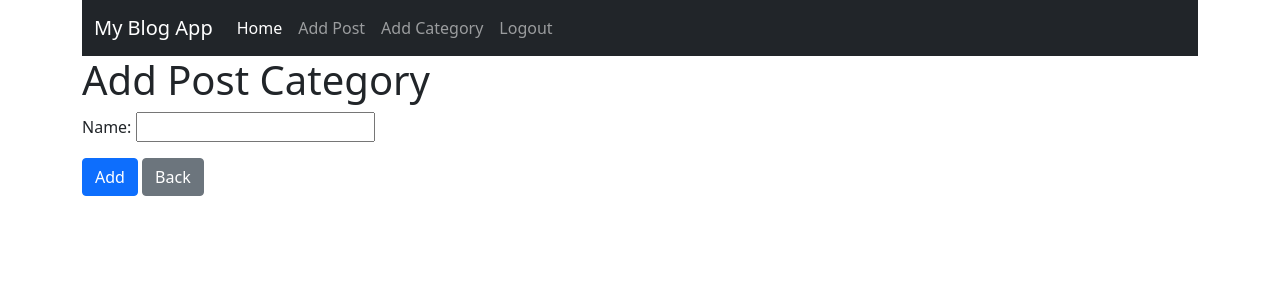
After one commit to Gaurav41/django_blog, a Django app: page /add_category/ in a window 1280 px wide. The commit adds this page. Shown: the top 300 px of the page. Run offline with Django 3.2, Linux system fonts and the light colour scheme; a user stored in the database is signed in.

Commit message:
post categories added

```diff
--- a/Blog/blogapp/forms.py
+++ b/Blog/blogapp/forms.py
@@ -1,17 +1,30 @@
 from django import forms
 from django.db.models import fields
 from django.forms import widgets
-from .models import Post
+from .models import Post,Category
+
+# choices = [('coding','coding'),('lifestyle','lifestyle'),('sport','sport'),('health','health'),]
+choices = Category.objects.all().values_list('name','name')
+print(choices)
+choices_list=[]
+
+for item in choices:
+    choices_list.append(item)
+print(choices_list)
+
+
 
 class PostForm(forms.ModelForm):
     class Meta:
         model = Post
-        fields = "__all__"
+        fields = ['title','author','category','body']
 
         widgets={
             'title' : forms.TextInput(attrs={'class':'form-control'}),
             'author' : forms.Select(attrs={'class':'form-control'}),
-            'body' : forms.Textarea(attrs={'class':'form-control'})
+            # 'category':forms.Select(choices=choices,attrs={'class':'form-control'}),
+            'category':forms.Select(choices=choices_list,attrs={'class':'form-control'}),
+            'body' : forms.Textarea(attrs={'class':'form-control'}),
         }
 
 class EditForm(forms.ModelForm):
--- a/Blog/blogapp/models.py
+++ b/Blog/blogapp/models.py
@@ -10,9 +10,23 @@ class Post(models.Model):
     body = models.TextField()
     # publised_date = models.DateTimeField(auto_now_add=True)
     publish_date = models.DateField(auto_now_add=True)
+    category = models.CharField(max_length=100)
 
     def __str__(self):
         return self.title +' | '+ str(self.author)
 
     def get_absolute_url(self):
         return reverse('article',args=(str(self.id)) )
+
+
+class Category(models.Model):
+    name = models.CharField(max_length=100)
+
+    def __str__(self):
+        return self.name
+
+    def get_absolute_url(self):
+        return reverse('home')
+
+    class Meta:
+        verbose_name_plural = 'categories'
--- /dev/null
+++ b/Blog/blogapp/templates/blogapp/add_category.html
@@ -0,0 +1,17 @@
+{% extends 'blogapp/base.html' %}
+{% block title %}Add Category{% endblock %}
+{% block content %}
+    <h1>Add Post Category</h1>
+    <div class="form-group">
+        <form action="" method="POST">
+            {% csrf_token %}
+            {{ form.as_p }}
+            <input type="submit" class="btn btn-primary" value="Add">
+            <a href="{% url 'home' %}" class="btn btn-secondary">Back</a>
+        </form>
+    </div>
+
+
+
+
+{% endblock %}
--- a/Blog/blogapp/templates/blogapp/base.html
+++ b/Blog/blogapp/templates/blogapp/base.html
@@ -26,6 +26,9 @@
             {% if user.is_authenticated %}
               <li class="nav-item">
                 <a class="nav-link" href="{% url 'add_post' %}">Add Post</a>
+              </li>
+              <li class="nav-item">
+                <a class="nav-link" href="{% url 'add_category' %}">Add Category</a>
               </li>
               <li class="nav-item">
                 <a class="nav-link" href="{% url 'logout' %}">Logout</a>
--- a/Blog/blogapp/templates/blogapp/home.html
+++ b/Blog/blogapp/templates/blogapp/home.html
@@ -4,7 +4,7 @@
     <h1>Post</h1>
     <ul>
         {% for post in object_list %}
-            <li> <a href="{% url 'article' post.id %}">{{post.title}}</a>  - {{post.author.first_name}} {{post.author.last_name}}<br>
+            <li> <a href="{% url 'article' post.id %}">{{post.title}}</a> - <a href="{% url 'category' post.category|slugify %}">{{post.category}}</a> - {{post.author.first_name}} {{post.author.last_name}}<br>
             {{post.body|safe|truncatewords:80}}...</li>
         {% endfor %}
     </ul>
--- a/Blog/blogapp/urls.py
+++ b/Blog/blogapp/urls.py
@@ -4,6 +4,8 @@ urlpatterns = [
     path('',views.HomeView.as_view(),name="home" ),
     path('article/<int:pk>',views.ArticleView.as_view(),name="article" ),
     path('add_post/',views.AddPostView.as_view(),name="add_post" ),
+    path('add_category/',views.AddCategoryView.as_view(),name="add_category" ),
     path('article/edit/<int:pk>',views.EditPostView.as_view(),name="edit_post" ),
     path('article/delete/<int:pk>',views.DeletePostView.as_view(),name="delete_post" ),
+    path('category/<str:cats>',views.CategoryView,name="category" ),
 ]
--- a/Blog/blogapp/views.py
+++ b/Blog/blogapp/views.py
@@ -1,7 +1,7 @@
 from django.db import models
 from django.shortcuts import render,HttpResponse
 from django.views.generic import ListView,DetailView, CreateView, UpdateView, DeleteView
-from .models import Post
+from .models import Post,Category
 from .forms import PostForm,EditForm
 from django.urls import reverse_lazy
 from django.contrib.auth.mixins import LoginRequiredMixin, UserPassesTestMixin
@@ -38,3 +38,15 @@ class DeletePostView(LoginRequiredMixin,DeleteView):
     model = Post
     template_name = 'blogapp/delete_post.html'
     success_url=reverse_lazy('home')
+
+class AddCategoryView(LoginRequiredMixin,CreateView):
+    model = Category
+    # form_class = PostForm
+    template_name = 'blogapp/add_category.html'
+    fields = '__all__'
+
+
+def CategoryView(request,cats):
+    cats = cats.replace('-',' ')
+    category_posts = Post.objects.filter(category=cats).order_by("-publish_date")
+    return render(request,'blogapp/categories.html',{'category':cats.title(),'category_posts':category_posts})
```
Also changed, not shown: Blog/blogapp/admin.py (+7 -5 lines), Blog/blogapp/templates/blogapp/categories.html (added, +19 -0 lines), Blog/blogapp/migrations/0004_category.py (added), Blog/blogapp/migrations/0005_post_category.py (added), Blog/db.sqlite3.
